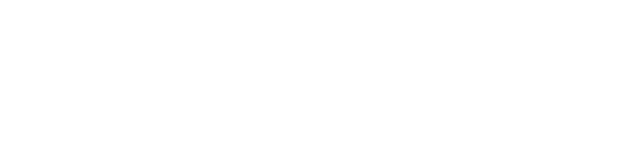
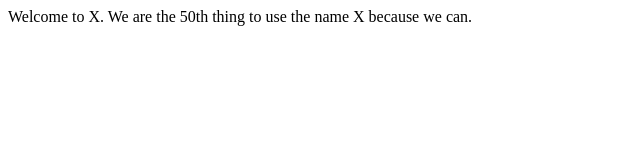
Before and after one commit to DeathMixer/x, a plain HTML site: page index.html in a window 1280 px wide. Shown: the whole page, without its empty margins (0-640 px from the left). Drawn offline with Linux system fonts and the light colour scheme.

Commit message:
Update index.html

```diff
--- a/index.html
+++ b/index.html
@@ -3,6 +3,6 @@
     <title>HypeBolt X</title>
   </head>
   <body>
-
+    Welcome to X. We are the 50th thing to use the name X because we can.
   </body>
 </html>
```
